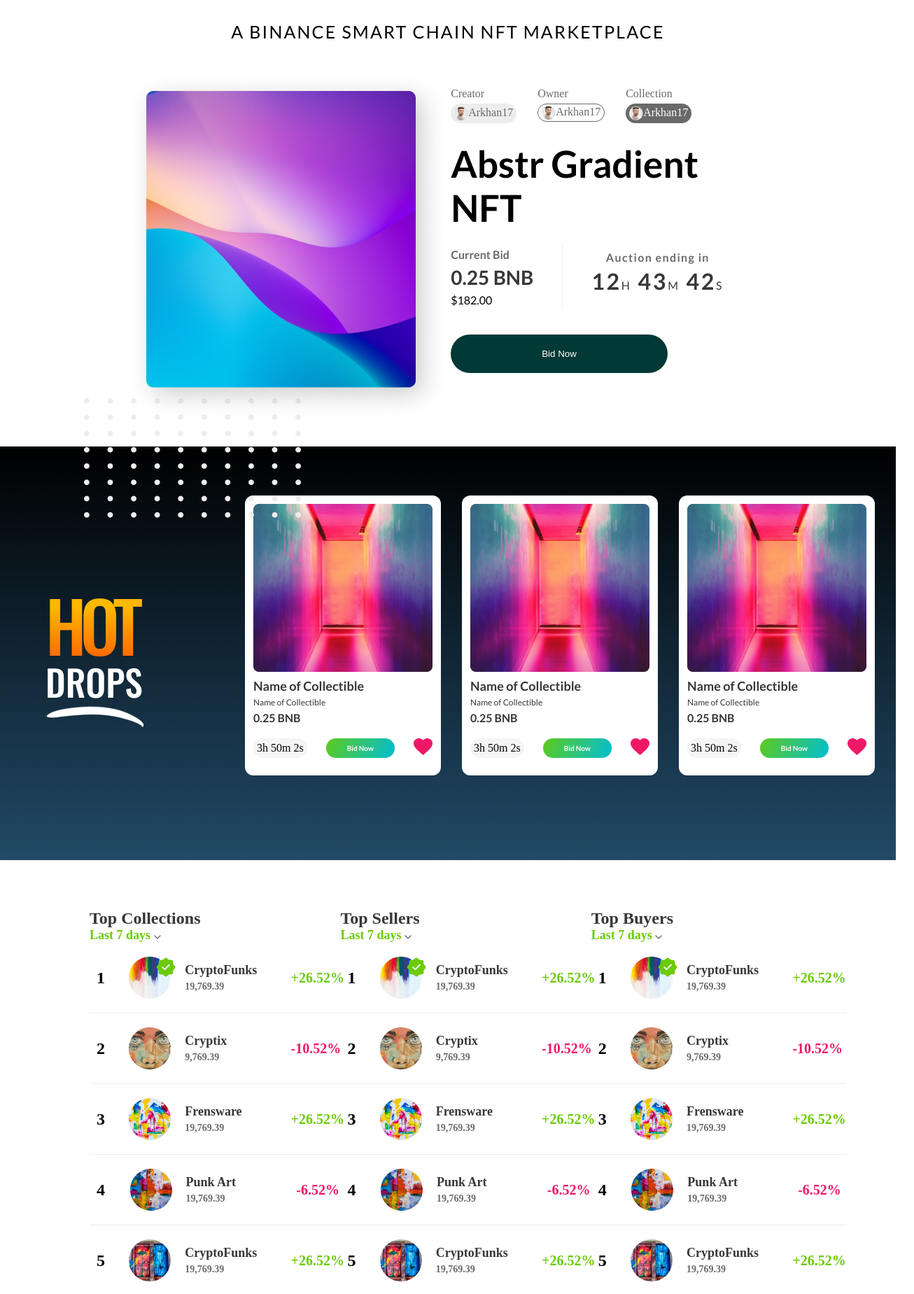
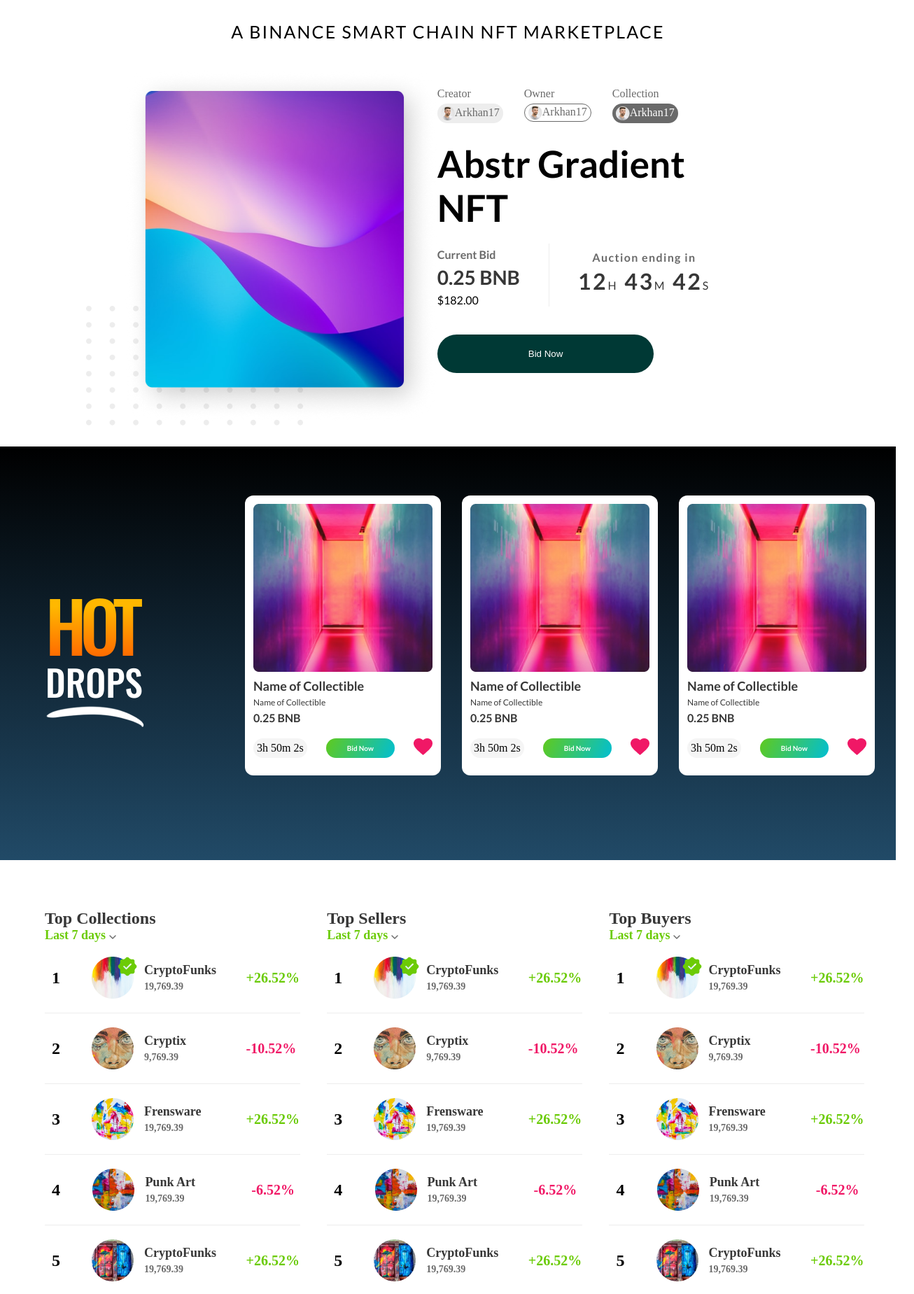
Before and after one commit to toan090400/web-next-coocoo, a Next.js app: page / in a window 1280 px wide. Shown: the part 270-2119 px from the top of the page at 70% size, 1306 px wide, since content can reach past the window. Built offline with nearby package versions, Linux system fonts and the light colour scheme.

Commit message:
reponsive table

```diff
--- a/components/Home/Frame.jsx
+++ b/components/Home/Frame.jsx
@@ -18,12 +18,11 @@
           <p>A BINANCE SMART CHAIN NFT MARKETPLACE</p>
         </div>
         <div className={style.content}>
-          {/* <Image src={frame} alt="" /> */}
           <div className={style.image}>
             <Image className={style.frame} src={frame} alt="frame" />
-            <Image className={style.dots} src={dots} alt="dots" />
-            {/* <img className={style.frame} src="./image/frame/frame.png" alt="" />
-            <img className={style.dots} src="./image/frame/dots.png" alt="" /> */}
+            <div>
+              <Image className={style.dots} src={dots} alt="dots" />
+            </div>
           </div>
           <div className={style.user}>
             <div className={style.are1}>
--- a/components/Home/TopList.jsx
+++ b/components/Home/TopList.jsx
@@ -19,8 +19,10 @@
                 <p className={style.number}>{item.id}</p>
                 {item.check ? (
                   <>
+                    <div className={style.image}>
                       <Image className={style.start} src={item.image} alt="" />
                       <Image className={style.check} src={checkImage} alt="" />
+                    </div>
                   </>
                 ) : (
                   <Image src={item.image} alt="" />
@@ -51,8 +53,10 @@
                 <p className={style.number}>{item.id}</p>
                 {item.check ? (
                   <>
+                    <div className={style.image}>
                       <Image className={style.start} src={item.image} alt="" />
                       <Image className={style.check} src={checkImage} alt="" />
+                    </div>
                   </>
                 ) : (
                   <Image src={item.image} alt="" />
@@ -83,8 +87,10 @@
                 <p className={style.number}>{item.id}</p>
                 {item.check ? (
                   <>
+                    <div className={style.image}>
                       <Image className={style.start} src={item.image} alt="" />
                       <Image className={style.check} src={checkImage} alt="" />
+                    </div>
                   </>
                 ) : (
                   <Image src={item.image} alt="" />
--- a/styles/Home/Home.module.scss
+++ b/styles/Home/Home.module.scss
@@ -16,6 +16,28 @@
 @import "footer";
 @import "finall";
 // Responsive
-@media (max-width: 375px) {
+@media (min-width: 375px) and (max-width: 1200px) {
   @import "responsive/responsive";
 }
+@media (max-width: 375px) {
+  .hotDrops {
+    .title {
+      .text {
+        img {
+          width: 35%;
+        }
+      }
+    }
+  }
+  .wizard {
+    .image {
+      width: 100%;
+      .image_are {
+        img {
+          width: 100%;
+          margin-top: 0;
+        }
+      }
+    }
+  }
+}
--- a/styles/Home/_frame.scss
+++ b/styles/Home/_frame.scss
@@ -34,14 +34,16 @@
       width: 90%;
       margin: auto;
       .image {
+        position: relative;
         .frame {
-          position: relative;
-          z-index: 1;
+          width: 100%;
+          // height: auto;
         }
         .dots {
           position: absolute;
-          left: 120px;
-          bottom: -210px;
+          bottom: 0;
+          z-index: -1;
+          left: -3.5rem;
         }
       }
       .user {
--- a/styles/Home/_topList.scss
+++ b/styles/Home/_topList.scss
@@ -3,7 +3,7 @@
   .box {
     display: flex;
     justify-content: space-between;
-    width: 80%;
+    width: 90%;
     margin: auto;
     .are {
       margin-top: 30px;
@@ -21,6 +21,7 @@
       .userBox {
         width: 365px;
         display: flex;
+        gap: 15px;
         border-bottom: 1px solid #ededed;
         justify-content: space-between;
         padding: 20px 8px 20px 10px;
@@ -32,18 +33,14 @@
           margin-right: 20px;
           width: 10%;
         }
-        img {
-          width: 20%;
-          margin-right: 20px;
-        }
-        .start {
+        .image {
+          display: flex;
           position: relative;
-        }
-        .check {
-          position: absolute;
-          width: auto;
-          margin-left: 85px;
-          margin-bottom: 30px;
+          .check {
+            position: absolute;
+            right: -5px;
+            z-index: 1;
+          }
         }
         .adress {
           margin-right: 20px;
--- a/styles/Home/_wizard.scss
+++ b/styles/Home/_wizard.scss
@@ -36,9 +36,9 @@
   .image {
     width: 50%;
     .image_are {
-      position: relative;
       img {
-        position: absolute;
+        width: 100%;
+        height: auto;
         margin-top: -190px;
       }
     }
--- a/styles/Home/responsive/_responsive.scss
+++ b/styles/Home/responsive/_responsive.scss
@@ -44,19 +44,19 @@
     .content {
       display: block;
       .image {
+        text-align: center;
+        margin-left: 15px;
         .frame {
           width: 100%;
-        }
-        .dots {
-          left: -160px;
-          bottom: -175px;
+          height: auto;
         }
       }
       .user {
         margin-right: 0;
         .are1 {
           margin-top: 20px;
-          justify-content: space-between;
+          justify-content: center;
+          gap: 30px;
           .user {
             &_info.thr {
               background-color: $color-black;
@@ -66,12 +66,14 @@
         .are2 {
           h1 {
             font-size: 38px;
+            text-align: center;
           }
         }
         .are3 {
           .bill {
             margin-right: 0;
             width: 45%;
+            text-align: center;
             p {
               font-size: 14px;
             }
@@ -120,7 +122,7 @@
         position: absolute;
         margin-top: 160px;
         margin-left: 75px;
-        width: 35%;
+        width: auto;
         height: auto;
       }
     }
@@ -146,6 +148,9 @@
         width: 100%;
         .number {
           margin-right: 5px;
+        }
+        img {
+          width: auto;
         }
         .check {
           margin-left: 65px;
@@ -181,7 +186,7 @@
           font-size: 40px;
         }
         img {
-          width: 25%;
+          width: 90px;
           height: auto;
           margin-left: 30px;
           margin-top: -10px;
@@ -237,16 +242,16 @@
   .image {
     width: 100%;
     .image_are {
+      text-align: center;
       img {
-        width: 100%;
-        height: auto;
+        width: 50%;
         margin-top: 0;
       }
     }
   }
 }
 .footer {
-  margin-top: 150px;
+  margin-top: 10rem;
   .conatiner {
     display: block;
     .are2 {
@@ -275,7 +280,7 @@
     }
   }
 }
-.finall {
+.fanall {
   margin-top: 100px;
   .container {
     display: block;
```
Lines whose indentation alone changed are shown as unchanged.
